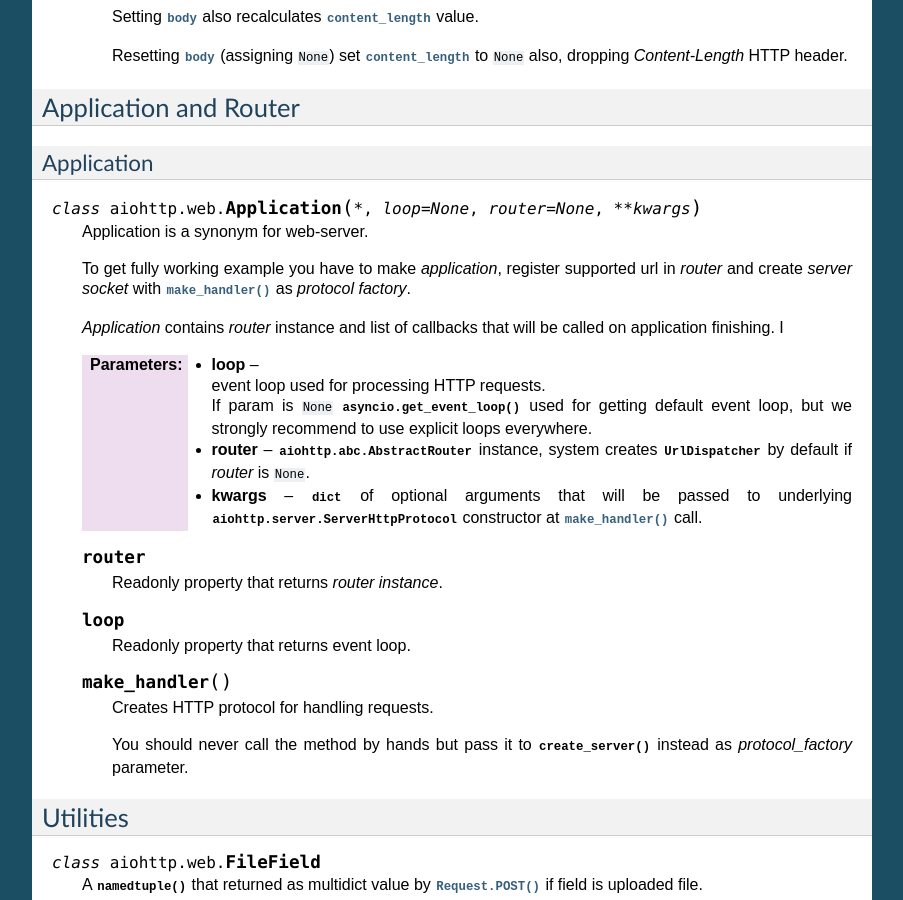
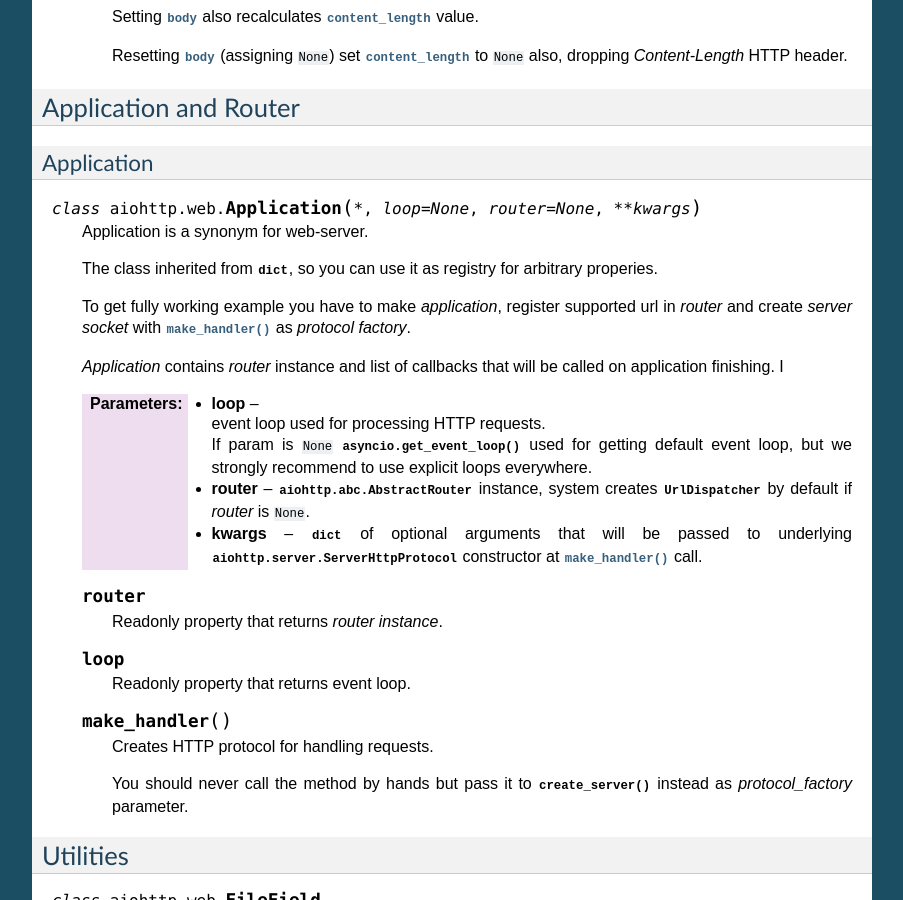
Before and after one commit to MegaDev007/aiohttp, a Sphinx documentation site: the page built from docs/web.rst, in a window 1280 px wide and 900 px high, scrolled down 8611 px. Shown: the whole window, without its empty margins (198-1101 px from the left). Built offline with Sphinx 7.4.7, drawn with Linux system fonts in a browser that asks for light colours.

Commit message:
More docs

```diff
--- a/docs/web.rst
+++ b/docs/web.rst
@@ -613,6 +613,9 @@ Application
 
    Application is a synonym for web-server.
 
+   The class inherited from :class:`dict`, so you can use it as
+   registry for arbitrary properies.
+
    To get fully working example you have to make *application*, register
    supported url in *router* and create *server socket* with
    :meth:`make_handler` as *protocol factory*.
```
